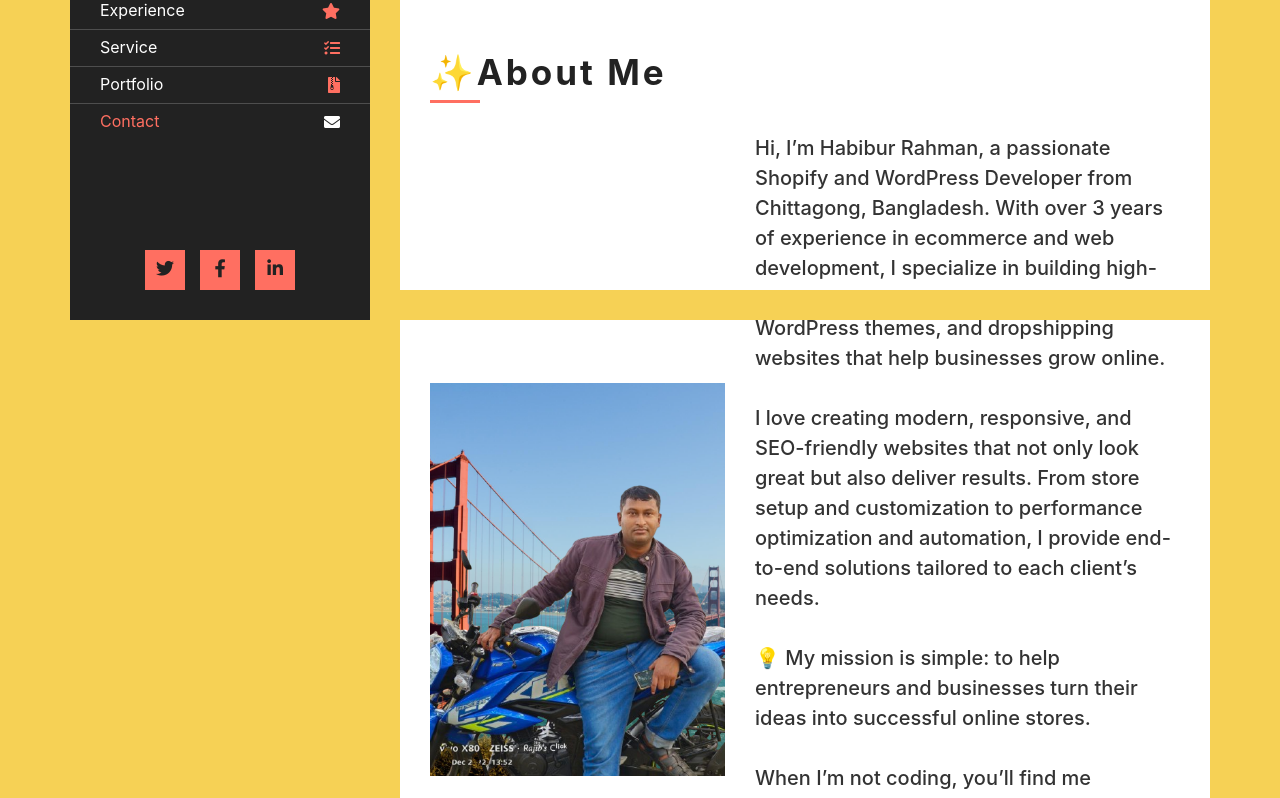
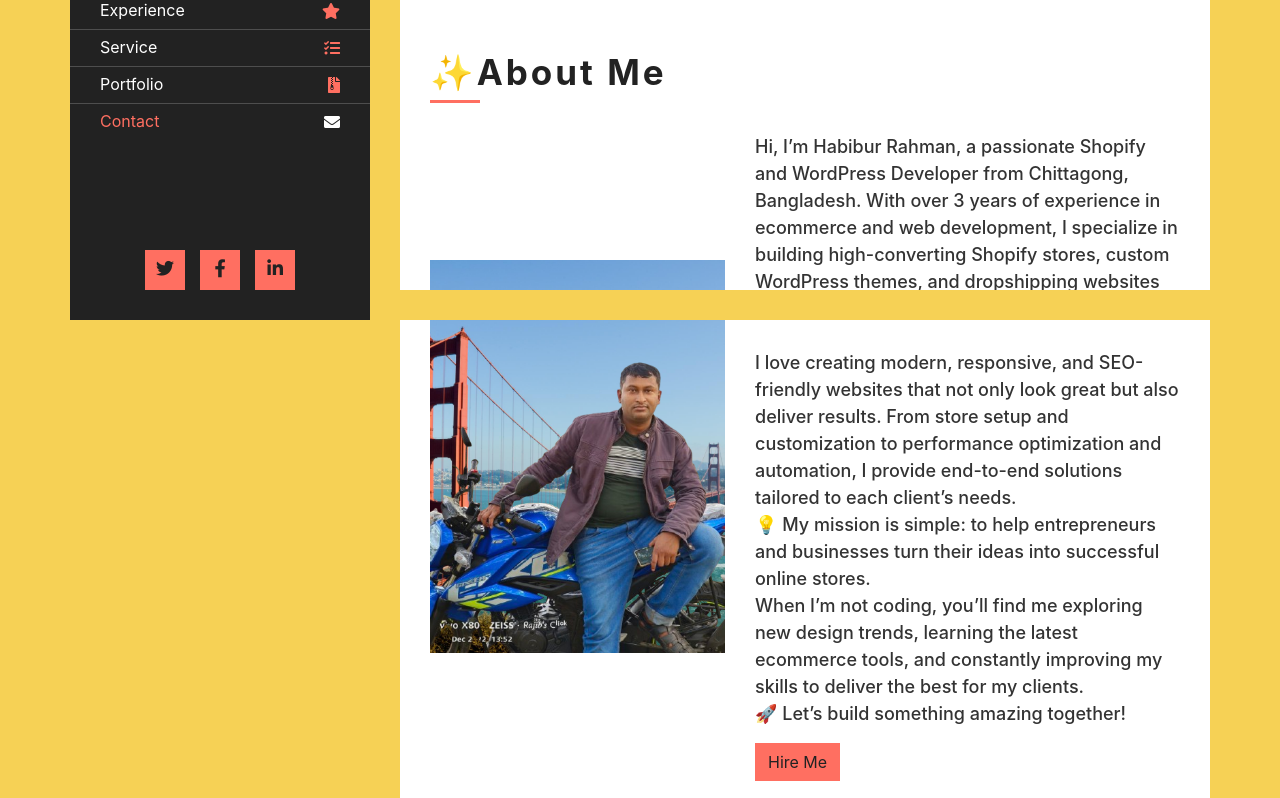
Before and after one commit to habiburrahman0540/myportfolio, a React (Create React App) app: page / in a window 1280 px wide. Shown: the part 480-1278 px from the top of the page. Built offline with nearby package versions, Linux system fonts and the light colour scheme.

Commit message:
Update AboutSection.jsx

```diff
--- a/src/components/AboutSection.jsx
+++ b/src/components/AboutSection.jsx
@@ -23,19 +23,19 @@ const AboutSection = () => {
           </div>
           <div className="col-md-6 col-lg-7">
 
-            <p style={{ color: "#333", fontSize: "20px", fontWeight: 500 }}>
+            <p style={{ color: "#333", fontSize: "18px", fontWeight: 500 }}>
   Hi, I’m Habibur Rahman, a passionate Shopify and WordPress Developer from Chittagong, Bangladesh.
   With over 3 years of experience in ecommerce and web development, I specialize in building high-converting Shopify stores,
   custom WordPress themes, and dropshipping websites that help businesses grow online.<br /><br />
 
   I love creating modern, responsive, and SEO-friendly websites that not only look great but also deliver results.
   From store setup and customization to performance optimization and automation, I provide end-to-end solutions tailored
-  to each client’s needs.<br /><br />
+  to each client’s needs.<br />
 
-  💡 My mission is simple: to help entrepreneurs and businesses turn their ideas into successful online stores.<br /><br />
+  💡 My mission is simple: to help entrepreneurs and businesses turn their ideas into successful online stores.<br />
 
   When I’m not coding, you’ll find me exploring new design trends, learning the latest ecommerce tools, and constantly
-  improving my skills to deliver the best for my clients.<br /><br />
+  improving my skills to deliver the best for my clients.<br />
 
   🚀 Let’s build something amazing together!
 </p>
```
